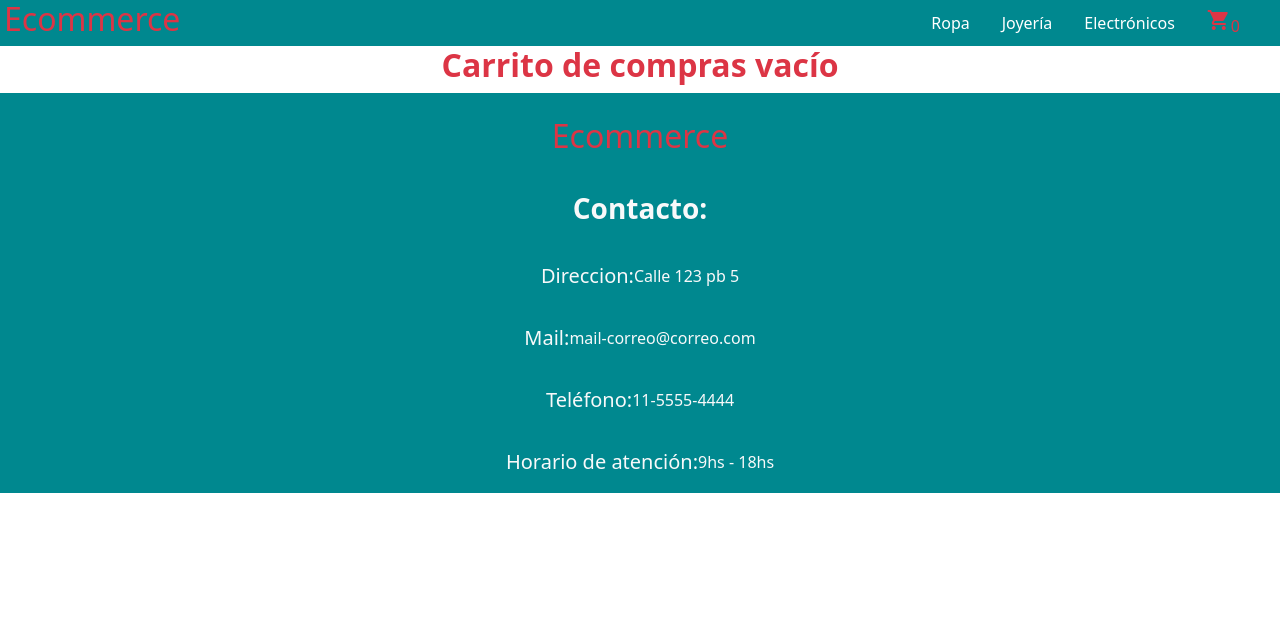
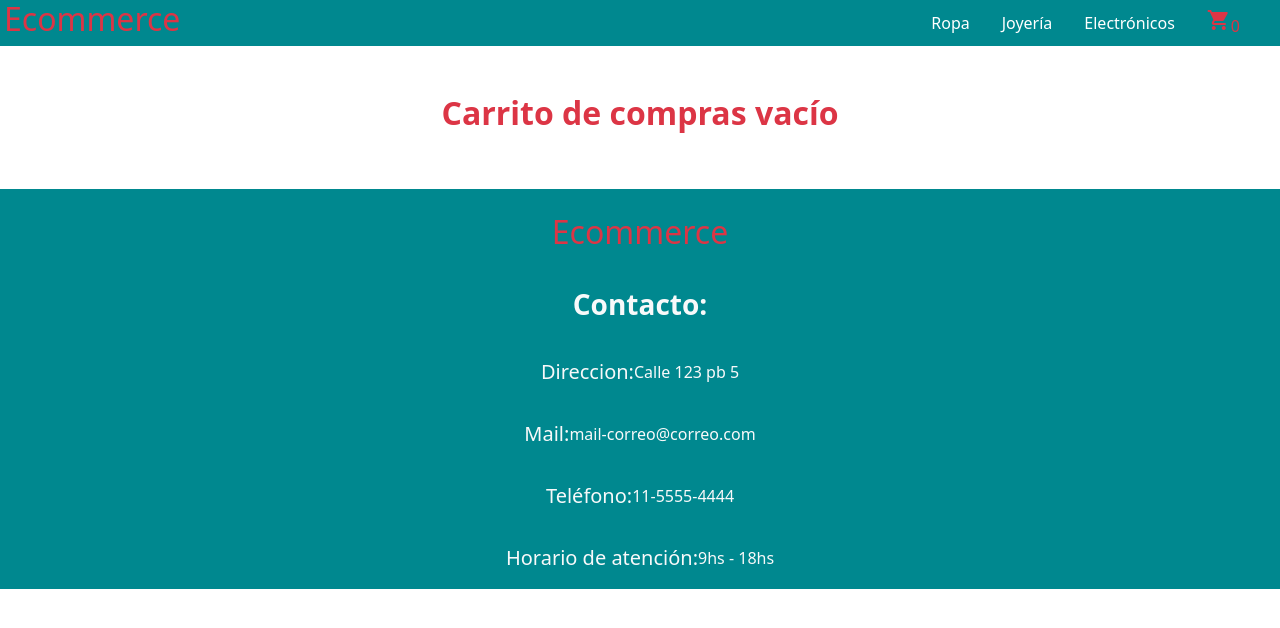
Before and after one commit to PablodelaTorre/trabajo-react-js, a React (Create React App) app: page /carrito in a window 1280 px wide. Shown: the top 628 px of the page. Built offline with nearby package versions, Linux system fonts and the light colour scheme.

Commit message:
estilizado carrito

```diff
--- a/src/components/Carrito.js
+++ b/src/components/Carrito.js
@@ -9,8 +9,8 @@ const Carrito = () => {
 
     if (carrito == 0){
         return (
-            <div className='d-flex justify-content-center'>
-                <h2 className='fs2 fw-bold text-danger'>Carrito de compras vacío</h2>
+            <div className='d-flex justify-content-center my-5'>
+                <h2 className='fs1 fw-bold text-danger'>Carrito de compras vacío</h2>
             </div>
         )
     }else{
```
